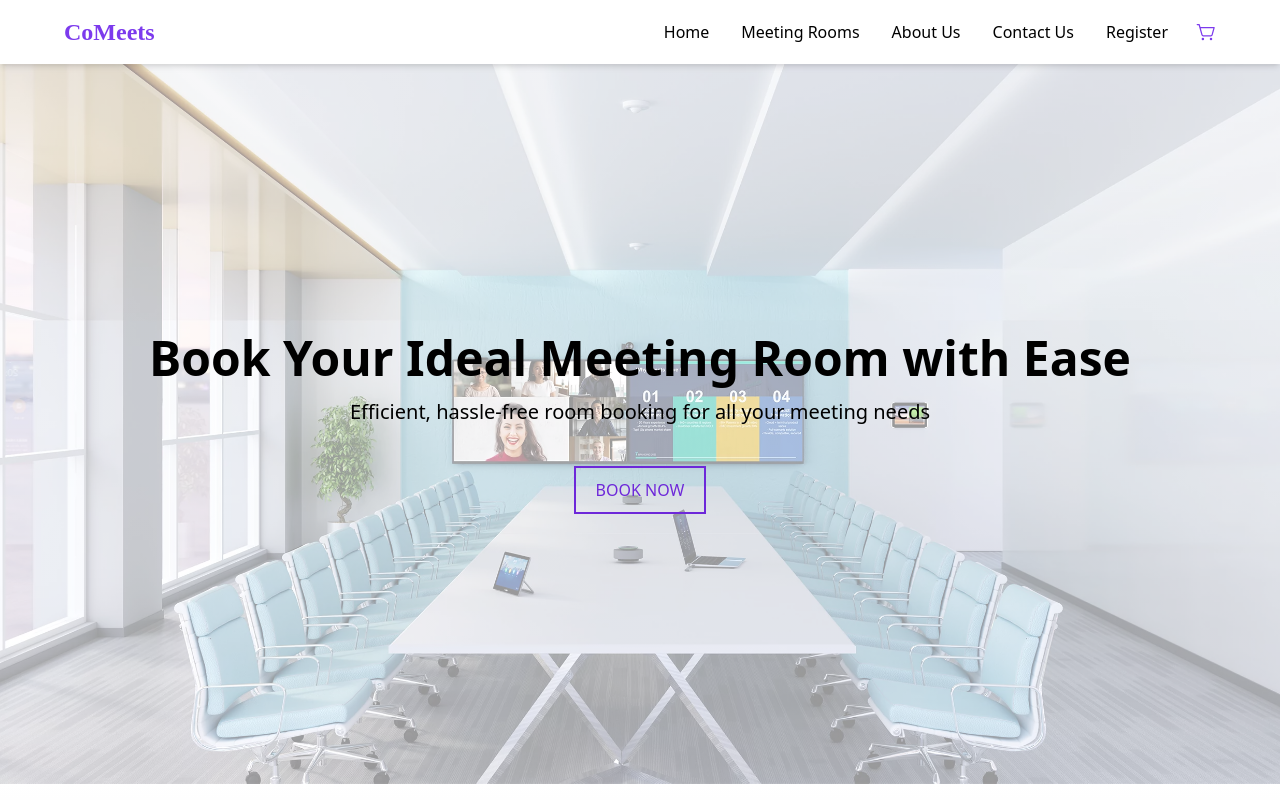
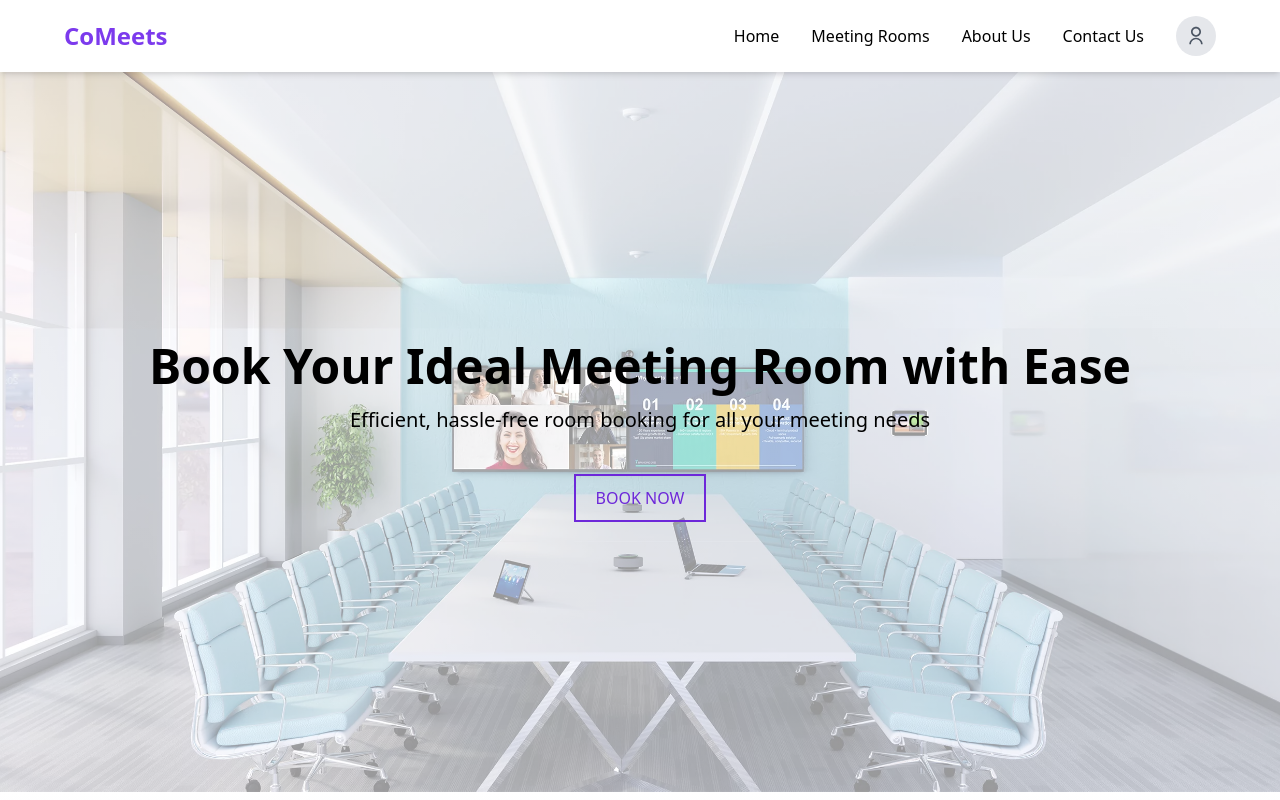
Before and after one commit to ShamimaNasrin/co-meet-client, a React (Vite) app: page / in a window 1280 px wide. Shown: the top 800 px of the page. Built offline with nearby package versions, Linux system fonts and the light colour scheme.

Commit message:
navbar menu updated

```diff
--- a/src/pages/homePage/NavBar.tsx
+++ b/src/pages/homePage/NavBar.tsx
@@ -1,29 +1,50 @@
-import { useState } from "react";
-import { RiCloseLargeFill } from "react-icons/ri";
-import { PiShoppingCartSimple } from "react-icons/pi";
-import { Link, NavLink } from "react-router-dom";
+import { useEffect, useState } from "react";
+import { RiCloseLine, RiUserLine } from "react-icons/ri";
+import { Link, NavLink, useNavigate } from "react-router-dom";
 import "./styles/navbar.css";
-// import { useAppSelector } from "../../redux/hooks";
-// import { RootState } from "../../redux/store";
+import { useAppDispatch, useAppSelector } from "../../redux/hooks";
+import { useCurrentToken, logOut } from "../../redux/features/auth/authSlice";
+import { tokenVerify } from "../../utils/tokenVerify";
 
-const NavBar = () => {
+type TUser = {
+  role: "user" | "admin";
+};
+
+const NavBar: React.FC = () => {
   const links = [
     { name: "Home", path: "/home" },
     { name: "Meeting Rooms", path: "/rooms" },
     { name: "About Us", path: "/about" },
     { name: "Contact Us", path: "/contact" },
-    { name: "Register", path: "/signup" },
+    // { name: "Register", path: "/signup" },
   ];
   const [open, setOpen] = useState(false);
+  const [dropdownOpen, setDropdownOpen] = useState(false);
+  const dispatch = useAppDispatch();
+  const currentToken = useAppSelector(useCurrentToken);
+  const navigate = useNavigate();
+  const [userDetails, setUserDetails] = useState<TUser | null>(null);
+
+  useEffect(() => {
+    if (currentToken) {
+      const decodedUser = tokenVerify(currentToken);
+      setUserDetails(decodedUser);
+    } else {
+      setUserDetails(null);
+    }
+  }, [currentToken]);
+
+  const handleLogout = () => {
+    dispatch(logOut());
+    navigate("/login");
+    setDropdownOpen(false);
+  };
 
   return (
-    <div className=" shadow-md w-full sticky top-0 left-0 z-50">
+    <div className="shadow-md w-full sticky top-0 left-0 z-50">
       <div className="md:flex items-center justify-between bg-white py-4 xl:px-16 lg:px-16 md:px-10 px-7">
         <Link to="/" className="normal-case">
-          <div
-            className="font-bold text-2xl cursor-pointer flex items-center font-[Poppins]
-   text-violet-600"
-          >
+          <div className="font-bold text-2xl cursor-pointer flex items-center text-violet-600">
             {/* <span className="text-3xl text-indigo-600 mr-1 pt-2">.</span> */}
             CoMeets
           </div>
@@ -33,11 +54,12 @@ const NavBar = () => {
           onClick={() => setOpen(!open)}
           className="text-3xl absolute right-8 top-6 cursor-pointer md:hidden"
         >
-          <RiCloseLargeFill className="text-violet-600" />
+          <RiCloseLine className="text-violet-600" />
         </div>
 
+        {/* Navigation links */}
         <ul
-          className={`md:flex md:items-center md:pb-0 pb-12 absolute md:static bg-white md:z-auto z-[-1] left-0 w-full md:w-auto md:pl-0 pl-9 transition-all duration-500 ease-in ${
+          className={`md:flex md:items-center md:pb-0 pb-12 md:static absolute bg-white md:z-auto z-[-1] left-0 w-full md:w-auto md:pl-0 pl-9 transition-all duration-500 ease-in ${
             open ? "top-20 " : "top-[-490px]"
           }`}
         >
@@ -50,10 +72,51 @@ const NavBar = () => {
             </li>
           ))}
 
-          <div className="relative">
-            <Link to="/cart">
-              <PiShoppingCartSimple className="text-violet-600 text-xl xl:ml-7 lg:ml-7 md:ml-7" />
-            </Link>
+          {/* Dropdown */}
+          <div className="relative md:ml-8">
+            <button
+              onClick={() => setDropdownOpen((prev) => !prev)}
+              className="flex items-center justify-center w-10 h-10 rounded-full bg-gray-200 text-gray-600 hover:bg-gray-300"
+            >
+              <RiUserLine className="text-xl" />
+            </button>
+
+            {dropdownOpen && (
+              <ul className="absolute right-0 md:left-auto left-0 mt-2 w-48 bg-white border border-gray-200 rounded-md shadow-lg py-2">
+                {userDetails ? (
+                  <>
+                    <li className="px-4 py-2 hover:bg-gray-100">
+                      <Link
+                        to={
+                          userDetails.role === "user"
+                            ? `/${userDetails.role}/myBookings`
+                            : `/${userDetails.role}/dashboard`
+                        }
+                        className="block text-sm text-gray-700"
+                      >
+                        {userDetails.role === "user"
+                          ? "My Bookings"
+                          : "Dashboard"}
+                      </Link>
+                    </li>
+                    <li className="px-4 py-2 hover:bg-gray-100 cursor-pointer">
+                      <button
+                        onClick={handleLogout}
+                        className="flex items-center gap-2 text-sm text-gray-700"
+                      >
+                        Logout
+                      </button>
+                    </li>
+                  </>
+                ) : (
+                  <li className="px-4 py-2 hover:bg-gray-100 cursor-pointer">
+                    <Link to="/login" className="block text-sm text-gray-700">
+                      Login
+                    </Link>
+                  </li>
+                )}
+              </ul>
+            )}
           </div>
         </ul>
       </div>
```
